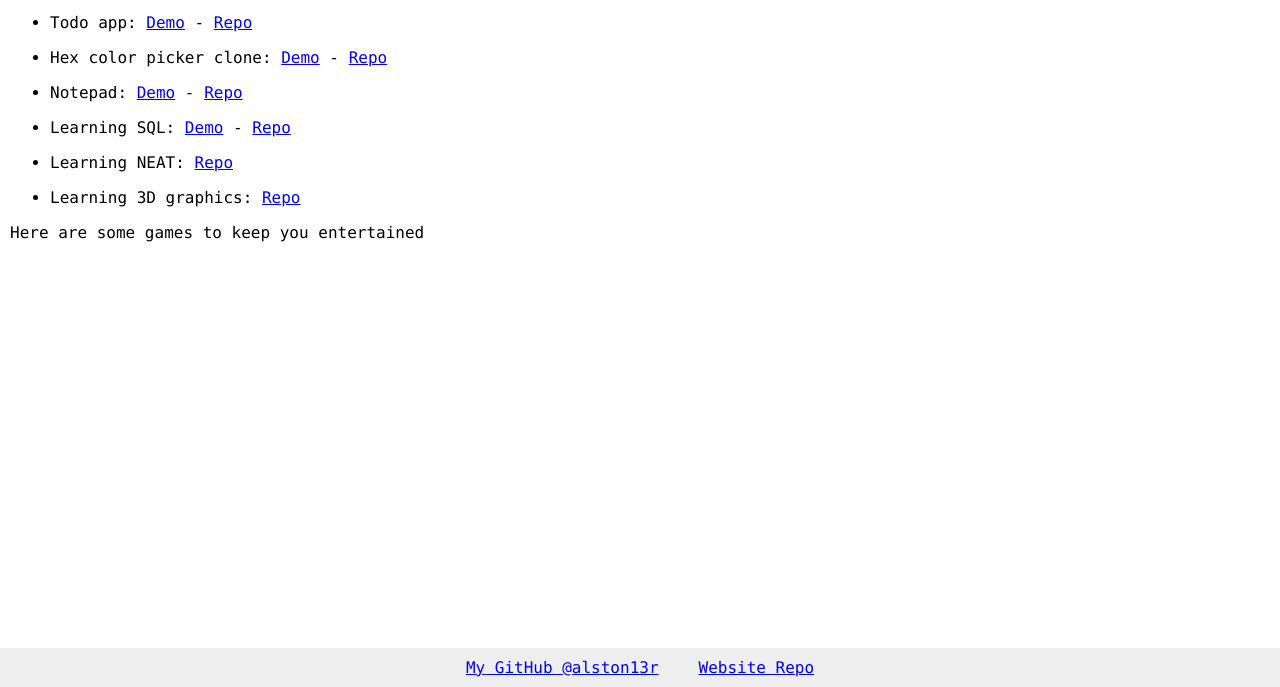
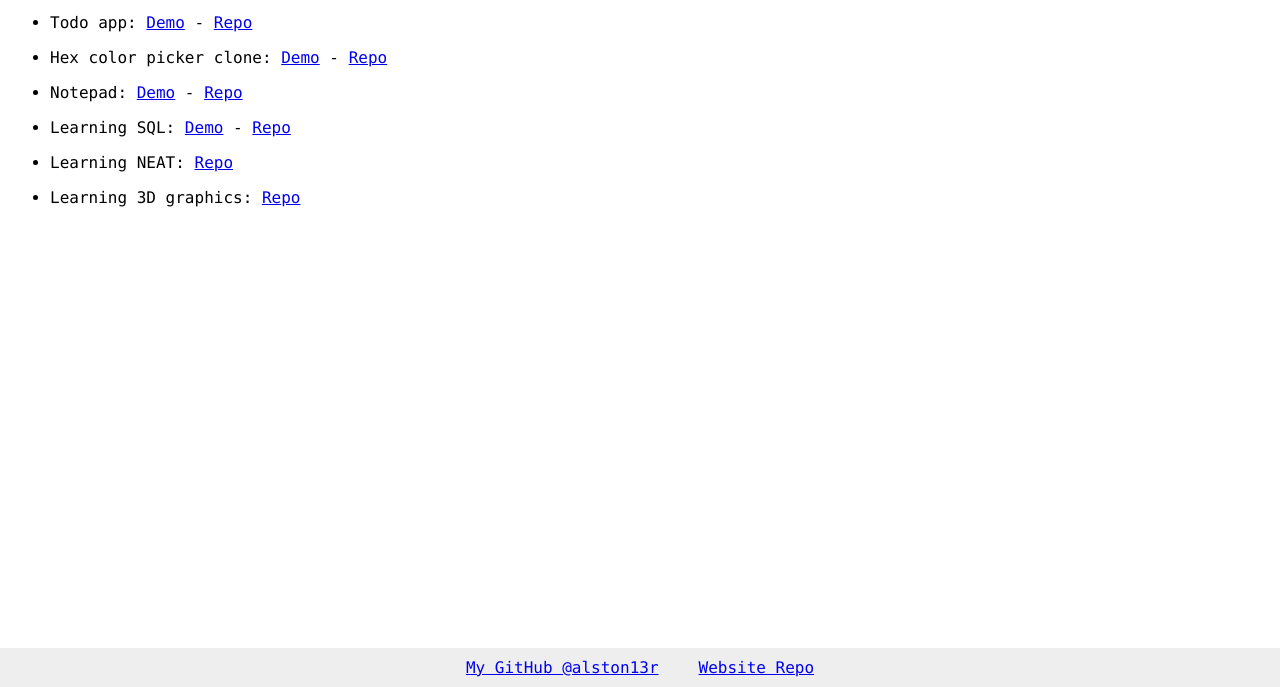
Before and after one commit to alston13r/my-website, a plain HTML site: page index.html in a window 1280 px wide. Shown: the part 113-800 px from the top of the page. Drawn offline with Linux system fonts and the light colour scheme.

Commit message:
planning

```diff
--- a/index.html
+++ b/index.html
@@ -16,7 +16,7 @@
       <h1>Welcome to my site!</h1>
       <p>Check out some of the stuff I've made...</p>
       <ul id='link-container'></ul>
-      <p>Here are some games to keep you entertained</p>
+      <!-- <p>Here are some games to keep you entertained</p> -->
     </main>
     <footer>
       <div style='display: flex; flex-direction: column; align-items: center; padding: 10px; background-color: #eee'>
```
